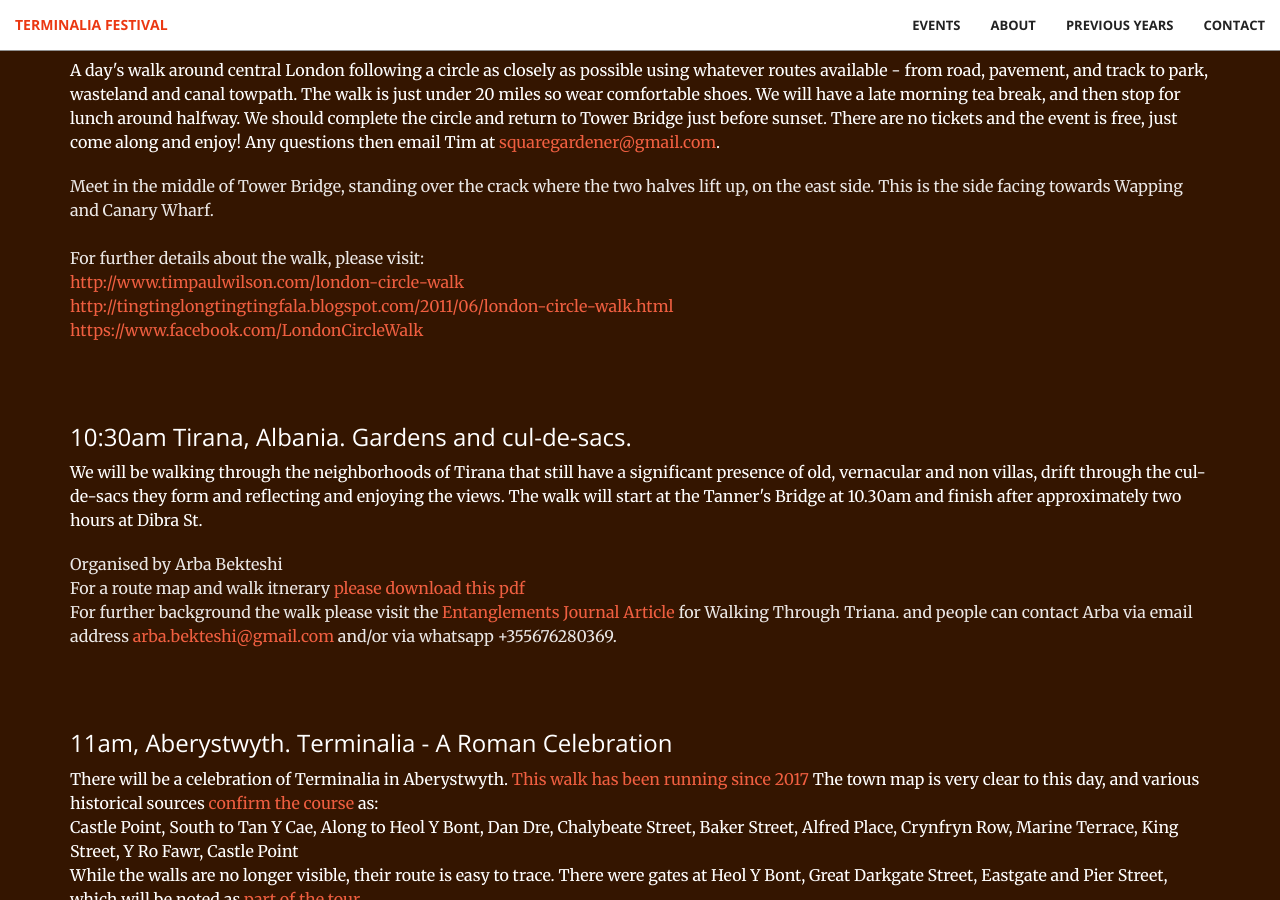
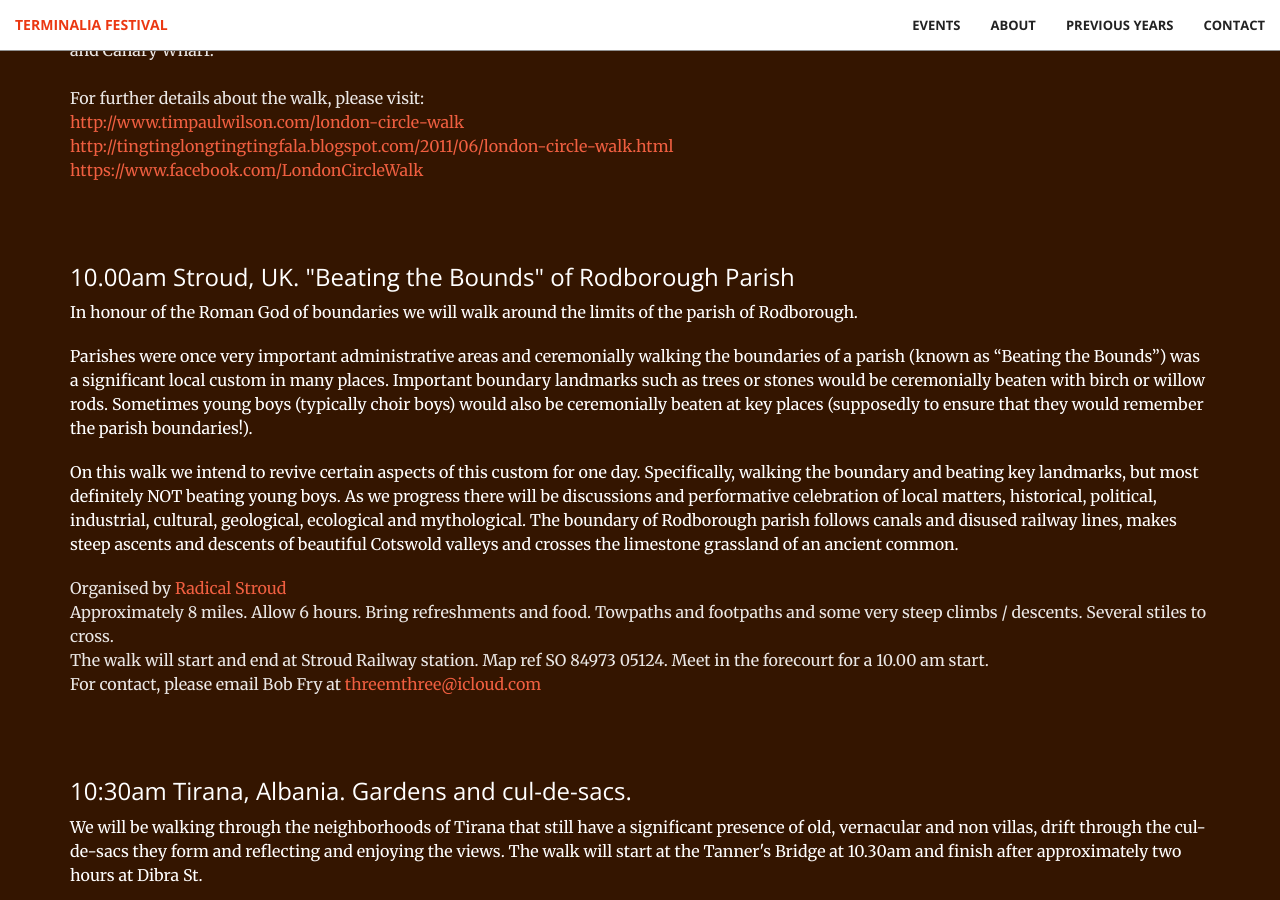
Before and after one commit to timwaters/terminalia, a Jekyll site: the page built from index.html, in a window 1280 px wide and 900 px high, scrolled down 2436 px. Built offline with Jekyll 4.4.1, drawn with Linux system fonts in a browser that asks for light colours; some of the changed text lies outside the part shown.

Commit message:
add radical stroud event

```diff
--- a/_includes/events.html
+++ b/_includes/events.html
@@ -1,14 +1,6 @@
 <section class="bg-primary events" id="events">
   <div class="container">
     <div class="row">
-     <div class="col-lg-12 col-lg-offset-0 text-center">
-
-        <h2>Call for Events</h2>
-        <p><i>Your event here!</i> <br />Events should be : psychogeographical, open to anyone to attend, and ideally free to attend <br />(but sometimes things cost, and that's ok)<br />
-          You set up the event, handle the numbers etc. <br />
-          Events that are private, solitary, online only or not open to all will be placed in a smaller "participations" section of the site.  </p>
-     </div>
-
 
 
         <hr class="light">
@@ -58,6 +50,32 @@
             <a href="http://www.timpaulwilson.com/london-circle-walk">http://www.timpaulwilson.com/london-circle-walk</a> <br />
             <a href="http://tingtinglongtingtingfala.blogspot.com/2011/06/london-circle-walk.html">http://tingtinglongtingtingfala.blogspot.com/2011/06/london-circle-walk.html</a> <br />
             <a href="https://www.facebook.com/LondonCircleWalk">https://www.facebook.com/LondonCircleWalk</a>
+          </p>
+        </div>
+
+
+        <div class="col-lg-12 col-lg-offset-0 text-left event">
+
+          <h3>10.00am Stroud, UK. "Beating the Bounds" of Rodborough Parish </h3>
+
+
+          <p class="text">
+            In honour of the Roman God of boundaries we will walk around the limits of the parish of Rodborough.
+          </p>
+
+            <p>
+            Parishes were once very important administrative areas and ceremonially walking the boundaries of a parish (known as “Beating the Bounds”) was a significant local custom in many places.  Important boundary landmarks such as trees or stones would be ceremonially beaten with birch or willow rods.  Sometimes young boys (typically choir boys) would also be ceremonially beaten at key places (supposedly to ensure that they would remember the parish boundaries!).
+          </p>
+          <p>
+            On this walk we intend to revive certain aspects of this custom for one day.  Specifically, walking the boundary and beating key landmarks, but most definitely NOT beating young boys.  As we progress there will be discussions and performative celebration of local matters, historical, political, industrial, cultural, geological, ecological and mythological.  The boundary of Rodborough parish follows canals and disused railway lines, makes steep ascents and descents of beautiful Cotswold valleys and crosses the limestone grassland of an ancient common.
+
+          </p>
+          <p class="text-faded">
+            Organised by <a href="http://radicalstroud.co.uk/beating-the-bounds-of-rodborough-parish/Radical Stroud">Radical Stroud</a> <br />
+            Approximately 8 miles.  Allow 6 hours. Bring refreshments and food. Towpaths and footpaths and some very steep climbs / descents.  Several stiles to cross. <br />
+            The walk will start and end at Stroud Railway station.  Map ref SO 84973 05124.  Meet in the forecourt for a 10.00 am start.
+            <br />
+            For contact, please email Bob Fry at <a href="mailto:threemthree@icloud.com">threemthree@icloud.com</a>
           </p>
         </div>
 
```
